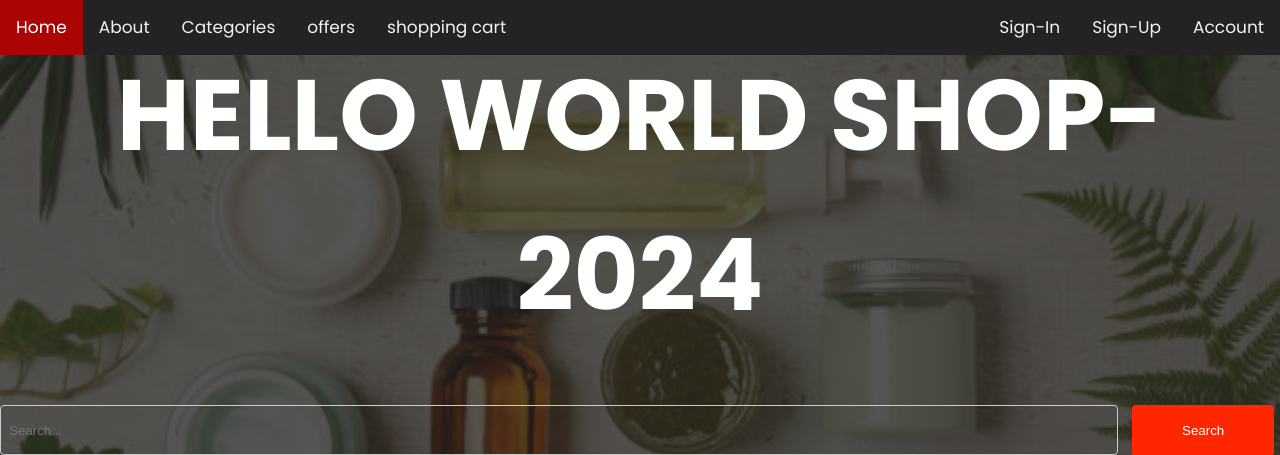
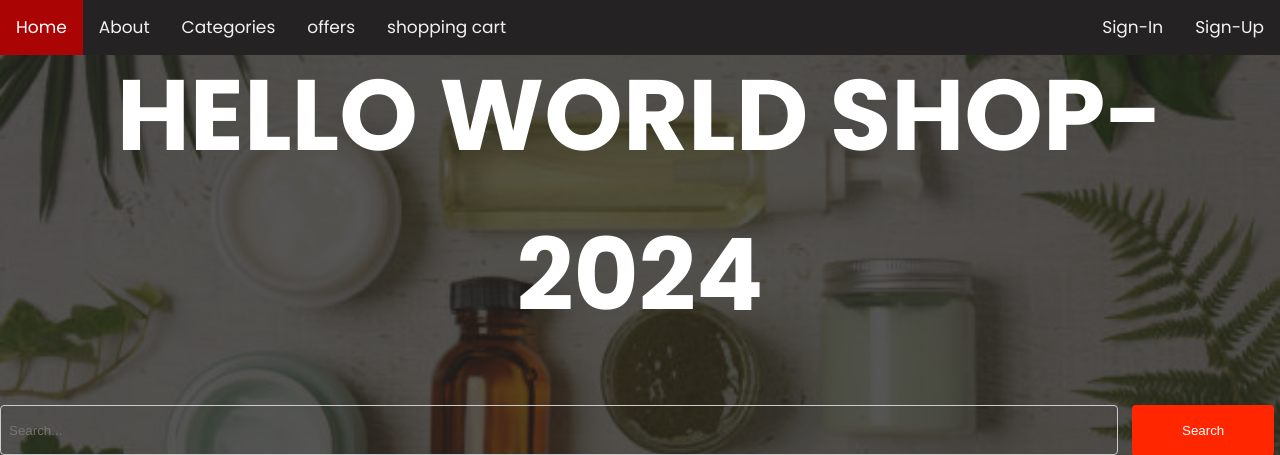
Before and after one commit to MalakRosas/Cart, a PHP site: page / in a window 1280 px wide. Shown: the top 455 px of the page. Run offline with PHP 8.4, Linux system fonts and the light colour scheme.

Commit message:
add index

```diff
--- a/index.php
+++ b/index.php
@@ -15,9 +15,8 @@
         <a href="index.html">Categories</a>
         <a href="index.html">offers</a>
         <a href="index.html">shopping cart</a>
-        <a href="index.html" class="account">Account</a>
-        <a href="index.html" class="account">Sign-Up</a>
-        <a href="index.html" class="account">Sign-In</a>
+        <a href="signup.html" class="account">Sign-Up</a>
+        <a href="signin.html" class="account">Sign-In</a>
     </div>
     <header style="background-image: url('style/images/img1.jpg');">
         <div class="overlay"></div>
```
